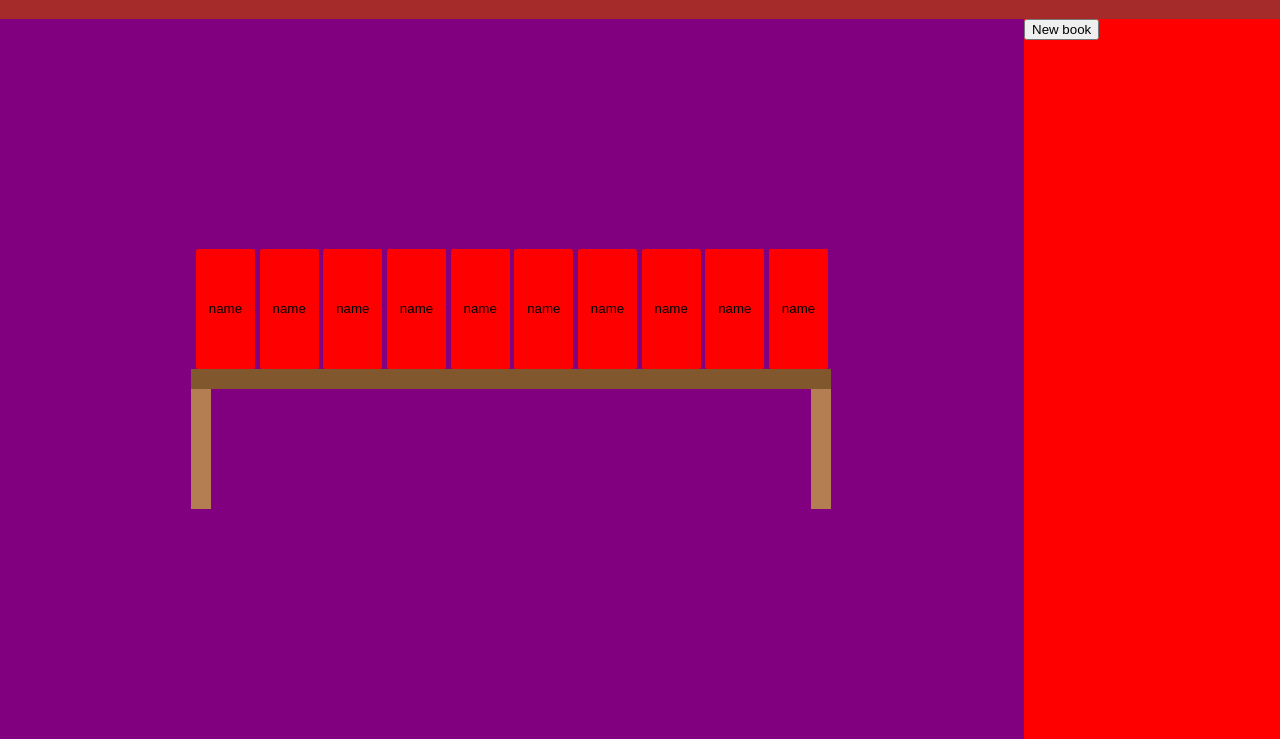
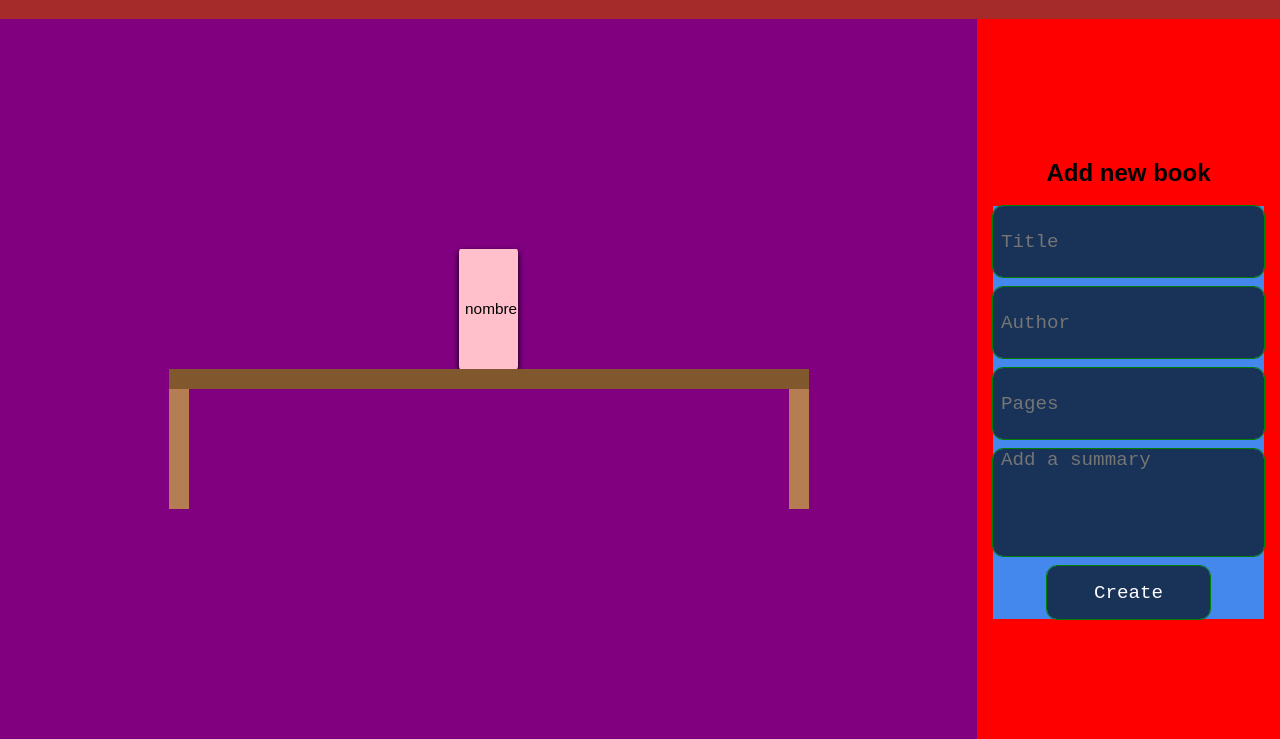
Before and after one commit to MoyyyL/Library.github.io, a plain HTML site: page index.html in a window 1280 px wide. Shown: the part 61-800 px from the top of the page. Drawn offline with Linux system fonts and the light colour scheme.

Commit message:
panel de control terminado

```diff
--- a/index.html
+++ b/index.html
@@ -15,35 +15,9 @@
         <div class="mini__library">
 
             <div class="library__books">
+                <!--MAXIMO DE 10 LIBROS-->
                 <div class="book">
-                    <button>name</button>
-                </div>
-                <div class="book">
-                    <button>name</button>
-                </div>
-                <div class="book">
-                    <button>name</button>
-                </div>
-                <div class="book">
-                    <button>name</button>
-                </div>
-                <div class="book">
-                    <button>name</button>
-                </div>
-                <div class="book">
-                    <button>name</button>
-                </div>
-                <div class="book">
-                    <button>name</button>
-                </div>
-                <div class="book">
-                    <button>name</button>
-                </div>
-                <div class="book">
-                    <button>name</button>
-                </div>
-                <div class="book">
-                    <button>name</button>
+                    <button>nombre</button>
                 </div>
             </div>
 
@@ -56,7 +30,14 @@
     </main>
 
     <aside class="control__panel">
-        <button>New book</button>
+        <h2>Add new book</h2>
+        <form class="new__book">
+            <input type="text" placeholder="Title" id="title">
+            <input type="text" placeholder="Author" id="author">
+            <input type="number" placeholder="Pages" id="pages">
+            <textarea name="summary" id="summary" placeholder="Add a summary"></textarea>
+            <input type="submit" id="send" value="Create">
+        </form>
     </aside>
 
     <script src="logic.js"></script>
--- a/styles.css
+++ b/styles.css
@@ -54,15 +54,17 @@ body {
 }
 
 .book {
-    background-color: red;
+    background-color: pink;
     border-radius: 3%;
     height: 15dvh;
     width: 4.6vw;
+    box-shadow: 0 3px 6px;
 }
 
 .book button {
     width: 100%;
     height: 100%;
+    font-size: clamp(0.9rem, 1.2vw, 1.6rem);
     background-color: transparent;
     border: none;
     overlay: none;
@@ -101,5 +103,43 @@ body {
 
 .control__panel {
     grid-area: control;
+    display: flex;
+    flex-direction: column;
+    align-items: center;
+    justify-content: center;
     background-color: red;
+    padding: 1rem;
 }
+
+.new__book {
+    box-sizing: content-box;
+    display: flex;
+    flex-direction: column;
+    gap: 10px;
+    width: 100%;
+    height: 60%;
+    background-color: #48e;
+}
+
+.new__book input, .new__book textarea {
+    height: 20%;
+    border-radius: 10px;
+    background-color: #000000a0;
+    border: transparent;
+    outline: 1px solid green;
+    padding: 0 0.5rem;
+    font-size: 1.2rem;
+    color: white;
+    resize: none;
+    font-family: monospace;
+}
+
+.new__book textarea {
+    height: 30%;
+}
+
+.new__book input:last-child {
+    width: 60%;
+    height: 15%;
+    align-self: center;
+}
```
